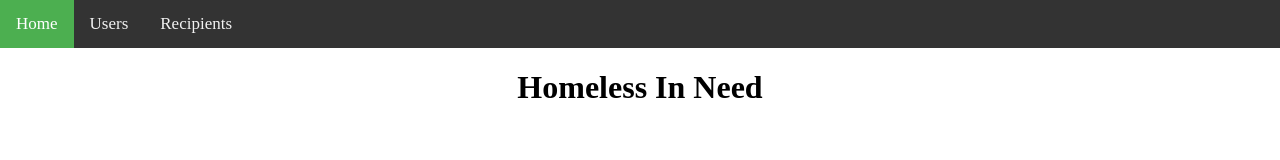
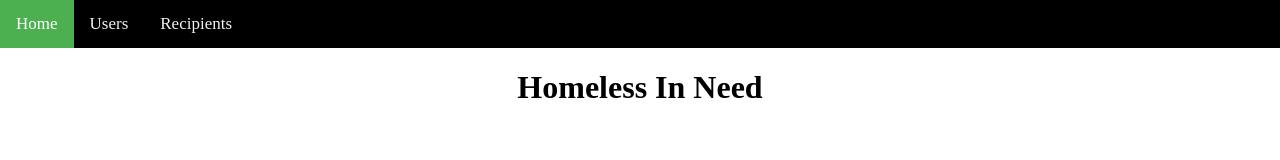
Before and after one commit to j00leee/mlhqueens, a plain HTML site: page index.html in a window 1280 px wide. Drawn offline with Linux system fonts and the light colour scheme.

Commit message:
color change

```diff
--- a/navbar.css
+++ b/navbar.css
@@ -2,7 +2,7 @@ body {margin:0;}
 
 .topnav {
   overflow: hidden;
-  background-color: #333;
+  background-color: #000000;
 }
 
 .topnav a {
@@ -26,7 +26,7 @@ body {margin:0;}
 
 /* Add a black background color to the top navigation */
 .topnav {
-    background-color: #333;
+    background-color: #000000;
     overflow: hidden;
 }
 
```
